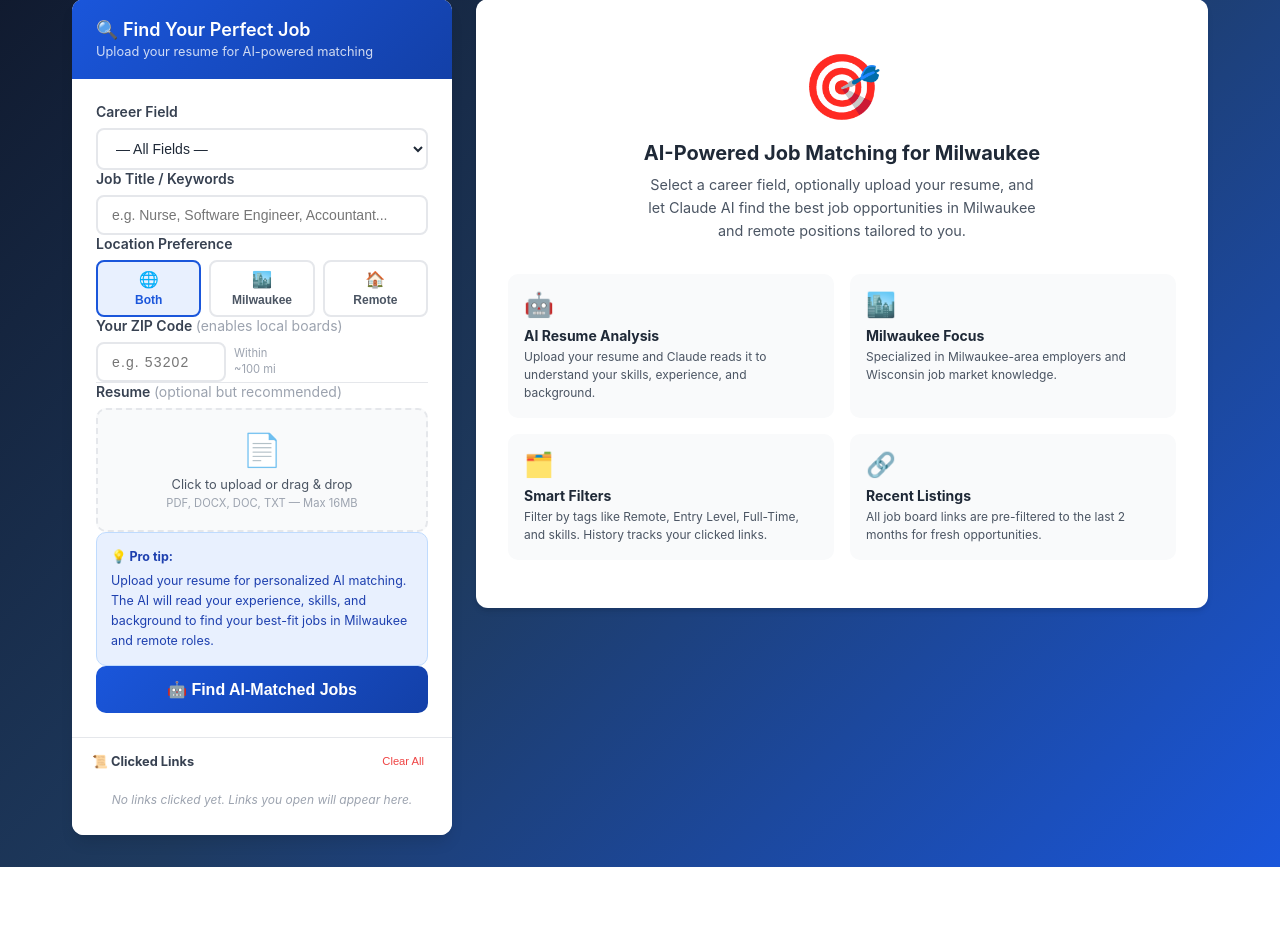
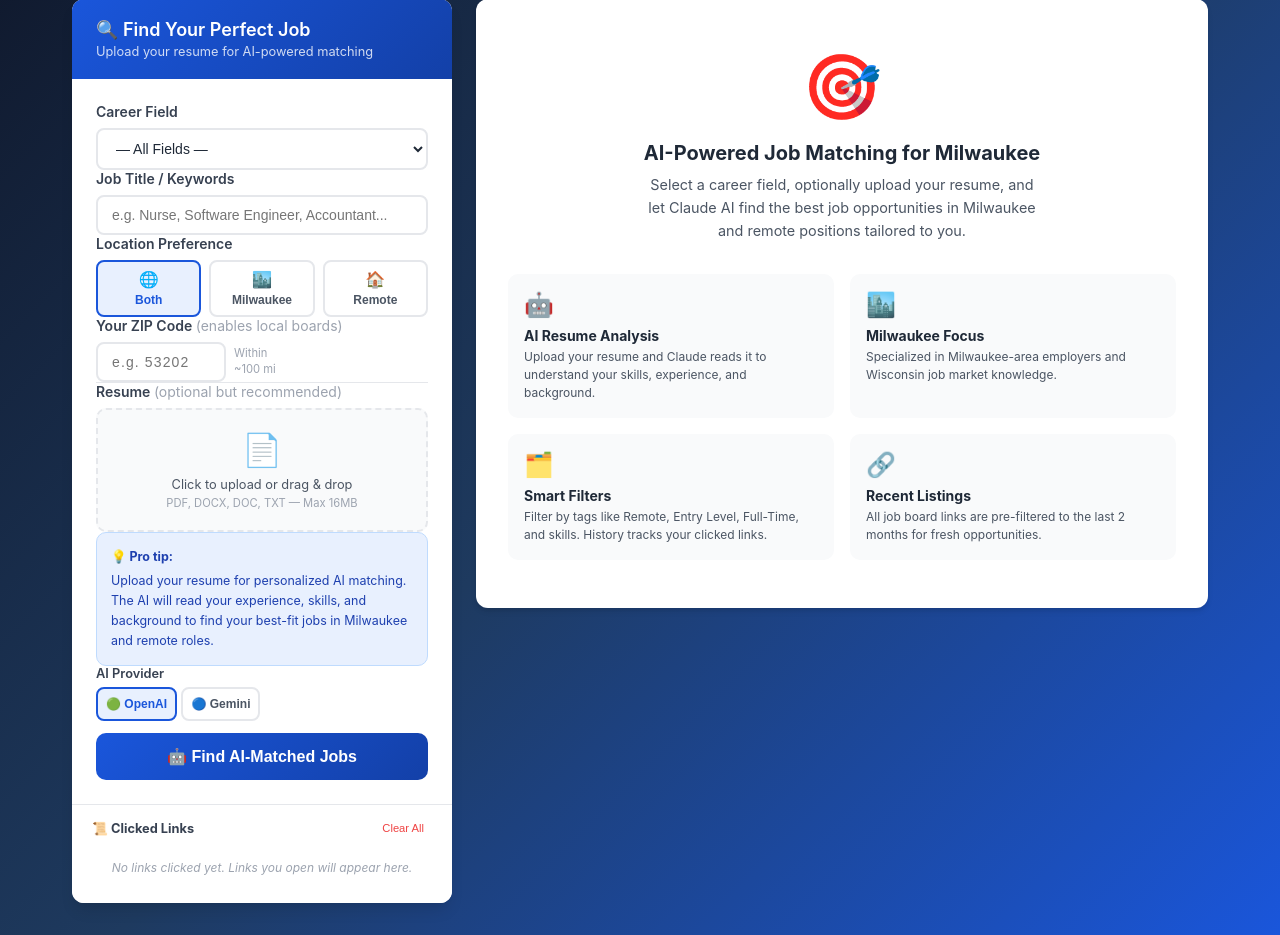
Before and after one commit to KhaoSky/milwaukee-job-finder, a Flask app: page / in a window 1280 px wide. Shown: the part 114-1049 px from the top of the page. Before the commit the page ends 981 px from the top, so only its background shows below. Run offline with Flask 3, Linux system fonts and the light colour scheme.

Commit message:
Remove Claude provider, keep OpenAI and Gemini

```diff
--- a/app.py
+++ b/app.py
@@ -3,7 +3,6 @@ import io
 import json
 import base64
 from flask import Flask, request, jsonify, render_template
-import anthropic
 
 # Load .env file if present
 try:
@@ -15,7 +14,25 @@ except ImportError:
 app = Flask(__name__)
 app.config['MAX_CONTENT_LENGTH'] = 16 * 1024 * 1024  # 16MB max upload
 
-client = anthropic.Anthropic(api_key=os.environ.get("ANTHROPIC_API_KEY"))
+def call_ai(prompt, provider="openai"):
+    """Call the selected AI provider and return the response text."""
+    if provider == "gemini":
+        import google.generativeai as genai
+        genai.configure(api_key=os.environ.get("GEMINI_API_KEY"))
+        model = genai.GenerativeModel("gemini-2.0-flash-exp")
+        resp = model.generate_content(prompt)
+        return resp.text or ""
+
+    else:  # openai (default)
+        from openai import OpenAI
+        oai = OpenAI(api_key=os.environ.get("OPENAI_API_KEY"))
+        resp = oai.chat.completions.create(
+            model="gpt-4o",
+            messages=[{"role": "user", "content": prompt}],
+            max_tokens=8000,
+            temperature=0.3
+        )
+        return resp.choices[0].message.content or ""
 
 CAREER_FIELDS = [
     {"group": "Technology & IT", "fields": [
@@ -279,6 +296,7 @@ def search_jobs():
     location_pref = request.form.get("location_pref", "both")
     keywords = request.form.get("keywords", "")
     zip_code = request.form.get("zip_code", "").strip()
+    ai_provider = request.form.get("ai_provider", "openai")
     resume_text = ""
 
     # Handle resume upload
@@ -348,18 +366,7 @@ Focus on realistic jobs available in the Milwaukee job market. Include a mix of
 Return ONLY a valid JSON array of job objects sorted by match_score descending, no other text."""
 
     try:
-        response = client.messages.create(
-            model="claude-opus-4-6",
-            max_tokens=10000,   # Increased — thinking blocks consume tokens before the text block
-            thinking={"type": "adaptive"},
-            messages=[{"role": "user", "content": prompt}]
-        )
-
-        # Collect ALL text blocks (adaptive thinking can produce multiple)
-        response_text = ""
-        for block in response.content:
-            if block.type == "text":
-                response_text += block.text
+        response_text = call_ai(prompt, ai_provider)
 
         if not response_text.strip():
             return jsonify({"success": False, "error": "AI returned an empty response. Please try again."}), 500
@@ -406,8 +413,6 @@ Return ONLY a valid JSON array of job objects sorted by match_score descending,
         except Exception:
             pass
         return jsonify({"success": False, "error": f"Failed to parse AI response: {str(e)}"}), 500
-    except anthropic.APIError as e:
-        return jsonify({"success": False, "error": f"AI API error: {str(e)}"}), 500
     except Exception as e:
         return jsonify({"success": False, "error": str(e)}), 500
 
@@ -448,19 +453,10 @@ RESUME:
 
 Return ONLY valid JSON, no other text."""
 
+    ai_provider = request.form.get("ai_provider", "openai")
+
     try:
-        response = client.messages.create(
-            model="claude-opus-4-6",
-            max_tokens=1500,
-            messages=[{"role": "user", "content": prompt}]
-        )
-
-        response_text = ""
-        for block in response.content:
-            if block.type == "text":
-                response_text = block.text
-                break
-
+        response_text = call_ai(prompt, ai_provider)
         analysis = json.loads(response_text)
         return jsonify({"success": True, "analysis": analysis})
 
--- a/requirements.txt
+++ b/requirements.txt
@@ -1,5 +1,6 @@
 flask>=3.0.0
-anthropic>=0.40.0
+openai>=1.0.0
+google-generativeai>=0.8.0
 pdfplumber>=0.11.0
 python-docx>=1.1.0
 python-dotenv>=1.0.0
--- a/templates/index.html
+++ b/templates/index.html
@@ -647,6 +647,27 @@
         }
         .job-card:hover { transform: translateY(-2px); box-shadow: var(--shadow-lg); }
 
+        /* New job badge */
+        .new-job-badge {
+            position: absolute;
+            top: 0; left: 0;
+            background: #f59e0b;
+            color: white;
+            font-size: 0.6rem; font-weight: 800; letter-spacing: 0.05em;
+            padding: 0.2rem 0.6rem;
+            border-radius: var(--radius) 0 var(--radius) 0;
+            text-transform: uppercase; z-index: 2;
+        }
+        .new-jobs-banner {
+            background: linear-gradient(135deg, #f59e0b, #d97706);
+            color: white; border-radius: var(--radius);
+            padding: 0.75rem 1.25rem;
+            margin-bottom: 1rem;
+            font-size: 0.875rem; font-weight: 600;
+            display: flex; align-items: center; gap: 0.5rem;
+        }
+        body.dark .new-jobs-banner { background: linear-gradient(135deg, #92400e, #78350f); }
+
         /* Viewed badge */
         .viewed-badge {
             position: absolute;
@@ -1095,6 +1116,16 @@
                 <div class="tips-box">
                     <strong>💡 Pro tip:</strong>
                     Upload your resume for personalized AI matching. The AI will read your experience, skills, and background to find your best-fit jobs in Milwaukee and remote roles.
+                </div>
+
+                <!-- AI Provider selector -->
+                <div class="form-group" style="margin-bottom:0.75rem">
+                    <label style="font-size:0.8rem;font-weight:600;color:var(--gray-700);margin-bottom:0.4rem;display:block">AI Provider</label>
+                    <div class="loc-btn-group" id="providerGroup">
+                        <button type="button" class="loc-btn active" data-provider="openai">🟢 OpenAI</button>
+                        <button type="button" class="loc-btn" data-provider="gemini">🔵 Gemini</button>
+                    </div>
+                    <input type="hidden" name="ai_provider" id="aiProviderInput" value="openai">
                 </div>
 
                 <button type="submit" class="search-btn" id="searchBtn">
@@ -1184,6 +1215,9 @@
             <div class="tag-chips-row" id="tagChips"></div>
         </div>
 
+        <!-- New jobs banner -->
+        <div id="newJobsBanner" class="new-jobs-banner" style="display:none"></div>
+
         <!-- Job Cards Container -->
         <div id="jobsContainer"></div>
 
@@ -1213,6 +1247,9 @@
         darkBtn.textContent = '☀️';
         darkBtn.title = 'Switch to light mode';
     }
+
+    // Request browser notification permission so we can alert on new jobs
+    requestNotificationPermission();
 
     // ============================================================
     // CLICK HISTORY
@@ -1275,6 +1312,51 @@
     function makeJobKey(job) {
         return ((job.search_title || job.title || '') + '_' + (job.is_remote ? 'remote' : 'local'))
             .toLowerCase().replace(/\s+/g, '_');
+    }
+
+    // ============================================================
+    // NEW JOB DETECTION
+    // ============================================================
+    const CACHE_KEY = 'mke_job_cache';
+
+    function makeSearchKey(careerField, locationPref, keywords) {
+        return [careerField, locationPref, keywords].map(s => (s||'').trim().toLowerCase()).join('|');
+    }
+
+    function getJobCache() {
+        try { return JSON.parse(localStorage.getItem(CACHE_KEY) || '{}'); } catch { return {}; }
+    }
+
+    function saveSearchCache(searchKey, jobs) {
+        const cache = getJobCache();
+        cache[searchKey] = { ts: Date.now(), keys: jobs.map(makeJobKey) };
+        // Keep only the 20 most recent searches
+        const entries = Object.entries(cache).sort((a,b) => b[1].ts - a[1].ts).slice(0, 20);
+        localStorage.setItem(CACHE_KEY, JSON.stringify(Object.fromEntries(entries)));
+    }
+
+    function getNewJobKeys(searchKey, jobs) {
+        const cache = getJobCache();
+        const entry = cache[searchKey];
+        if (!entry) return new Set(); // first time — nothing is "new" yet
+        const oldKeys = new Set(entry.keys);
+        return new Set(jobs.map(makeJobKey).filter(k => !oldKeys.has(k)));
+    }
+
+    function notifyNewJobs(count, searchLabel) {
+        if (!count) return;
+        if ('Notification' in window && Notification.permission === 'granted') {
+            new Notification('Milwaukee Job Finder', {
+                body: `${count} new job${count > 1 ? 's' : ''} found for "${searchLabel}"`,
+                icon: '/static/icon.png'
+            });
+        }
+    }
+
+    function requestNotificationPermission() {
+        if ('Notification' in window && Notification.permission === 'default') {
+            Notification.requestPermission();
+        }
     }
 
     function isJobViewed(jobKey) {
@@ -1435,9 +1517,19 @@
         analyzeResume(file);
     }
 
+    // Provider selector
+    document.getElementById('providerGroup').addEventListener('click', e => {
+        const btn = e.target.closest('[data-provider]');
+        if (!btn) return;
+        document.querySelectorAll('#providerGroup .loc-btn').forEach(b => b.classList.remove('active'));
+        btn.classList.add('active');
+        document.getElementById('aiProviderInput').value = btn.dataset.provider;
+    });
+
     async function analyzeResume(file) {
         const formData = new FormData();
         formData.append('resume', file);
+        formData.append('ai_provider', document.getElementById('aiProviderInput').value);
         try {
             const res = await fetch('/api/analyze-resume', { method: 'POST', body: formData });
             const data = await res.json();
@@ -1493,12 +1585,13 @@
         }[name] || 'indeed';
     }
 
-    function renderJob(job, index) {
+    function renderJob(job, index, newJobKeys = new Set()) {
         const color = avatarColors[index % avatarColors.length];
         const emoji = getEmoji(job.title || '');
         const isRemote = job.is_remote;
         const jobKey = makeJobKey(job);
         const viewed = isJobViewed(jobKey);
+        const isNew = newJobKeys.has(jobKey);
 
         // Company logo — try Google favicon (sz=64 is most reliably served),
         // fall back to DuckDuckGo icon service, then remove if both fail.
@@ -1512,6 +1605,8 @@
 
         const viewedBadge = viewed
             ? `<div class="viewed-badge">✓ Previously Viewed</div>` : '';
+        const newBadge = isNew
+            ? `<div class="new-job-badge">🆕 New</div>` : '';
 
         const locationBadge = isRemote
             ? `<span class="badge badge-remote">🏠 Remote / WFH</span>`
@@ -1557,6 +1652,7 @@
         <div class="job-card-wrap animate-in" style="animation-delay: ${index * 0.06}s">
             <div class="job-card">
                 ${viewedBadge}
+                ${newBadge}
                 <div class="job-card-header">
                     <div class="company-avatar" style="background: ${color}">
                         <span class="avatar-emoji">${emoji}</span>
@@ -1688,13 +1784,34 @@
                 if (data.career_field) titleParts.push(data.career_field);
                 titleParts.push('Jobs — ' + locLabel);
 
+                // Detect new jobs vs last search with same params
+                const searchKey = makeSearchKey(
+                    data.career_field,
+                    data.location_pref,
+                    document.getElementById('keywords').value.trim()
+                );
+                const newJobKeys = getNewJobKeys(searchKey, allJobs);
+                saveSearchCache(searchKey, allJobs);
+                if (newJobKeys.size > 0) {
+                    notifyNewJobs(newJobKeys.size, titleParts[0] || 'your search');
+                }
+
                 document.getElementById('resultsTitle').textContent = titleParts.join(' ');
                 document.getElementById('resultsCount').textContent =
                     `${allJobs.length} AI-matched job${allJobs.length !== 1 ? 's' : ''}${data.resume_analyzed ? ' (resume matched)' : ''}`;
                 document.getElementById('resultsHeader').style.display = 'flex';
 
+                // Show new-jobs banner
+                const bannerEl = document.getElementById('newJobsBanner');
+                if (newJobKeys.size > 0) {
+                    bannerEl.textContent = `🆕 ${newJobKeys.size} new job${newJobKeys.size > 1 ? 's' : ''} since your last search!`;
+                    bannerEl.style.display = 'flex';
+                } else {
+                    bannerEl.style.display = 'none';
+                }
+
                 document.getElementById('jobsContainer').innerHTML =
-                    allJobs.map((job, i) => renderJob(job, i)).join('');
+                    allJobs.map((job, i) => renderJob(job, i, newJobKeys)).join('');
 
                 // Render tag filter
                 renderTagFilter(allJobs);
```
Also changed, not shown: 2 other files.
